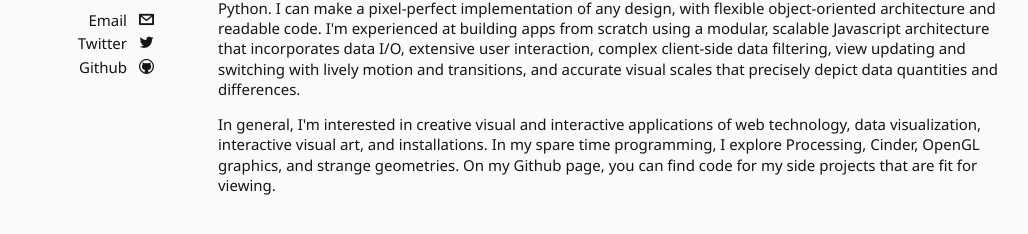
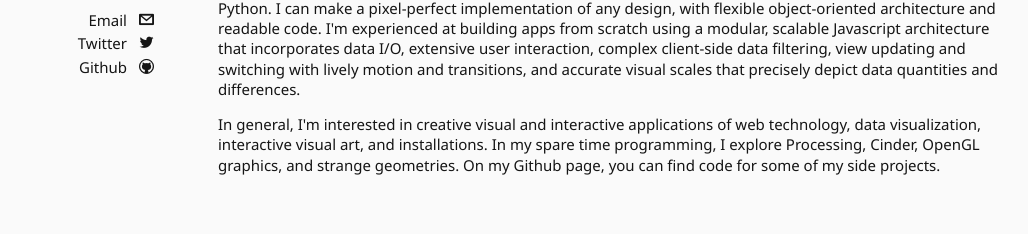
Before and after one commit to mhintz/mhintz.github.io, a Jekyll site: the page built from index.html, in a window 1280 px wide. Shown: the part 188-422 px from the top of the page, without its empty margins (122-1150 px from the left). Built offline with Jekyll 4.4.1, drawn with Linux system fonts in a browser that asks for light colours; Markdown is read by kramdown in place of the engine named in the settings.

Commit message:
slight edit to index text

```diff
--- a/index.html
+++ b/index.html
@@ -12,5 +12,5 @@
 	My proficiencies include a strong grasp of Javascript and HTML5, and I can do backend development in PHP or Python. I can make a pixel-perfect implementation of any design, with flexible object-oriented architecture and readable code. I'm experienced at building apps from scratch using a modular, scalable Javascript architecture that incorporates data I/O, extensive user interaction, complex client-side data filtering, view updating and switching with lively motion and transitions, and accurate visual scales that precisely depict data quantities and differences.
 </p>
 <p>
-	In general, I'm interested in creative visual and interactive applications of web technology, data visualization, interactive visual art, and installations. In my spare time programming, I explore Processing, Cinder, OpenGL graphics, and strange geometries. On my Github page, you can find code for my side projects that are fit for viewing.
+	In general, I'm interested in creative visual and interactive applications of web technology, data visualization, interactive visual art, and installations. In my spare time programming, I explore Processing, Cinder, OpenGL graphics, and strange geometries. On my Github page, you can find code for some of my side projects.
 </p>
```
